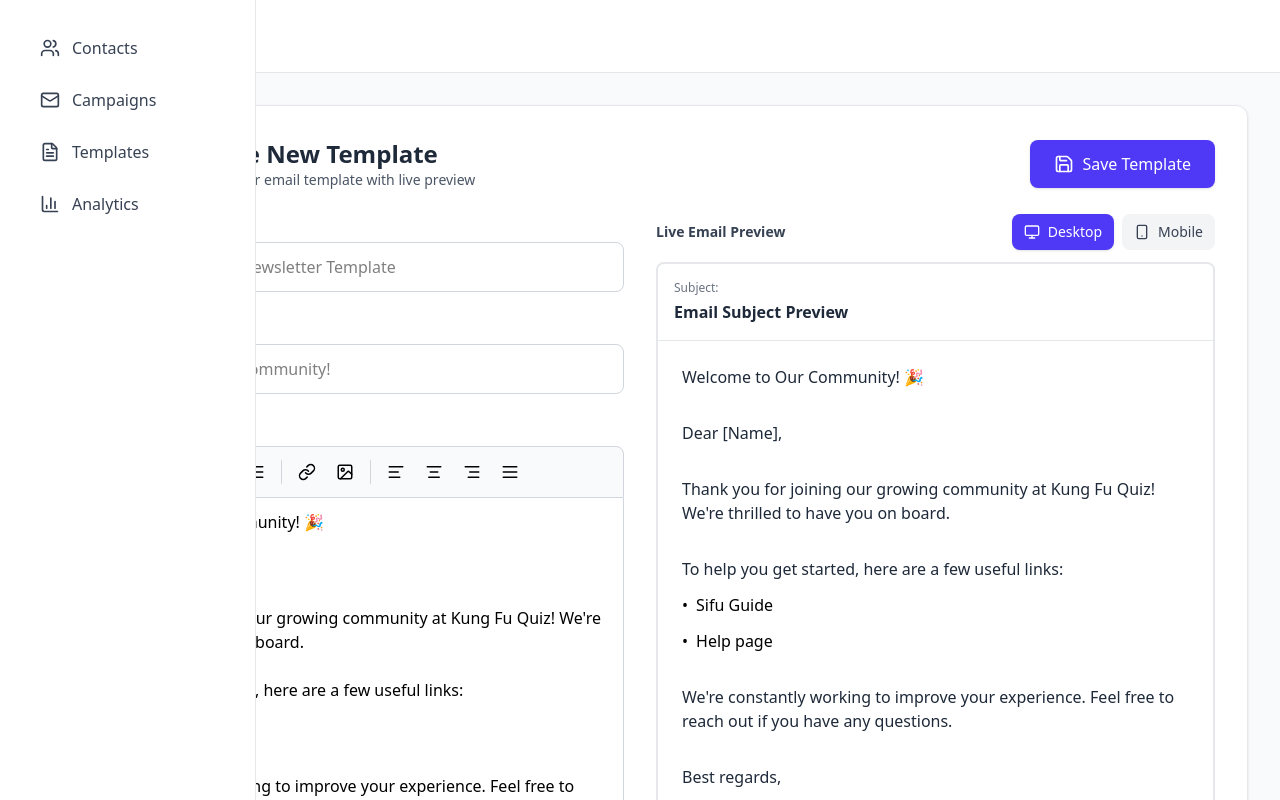
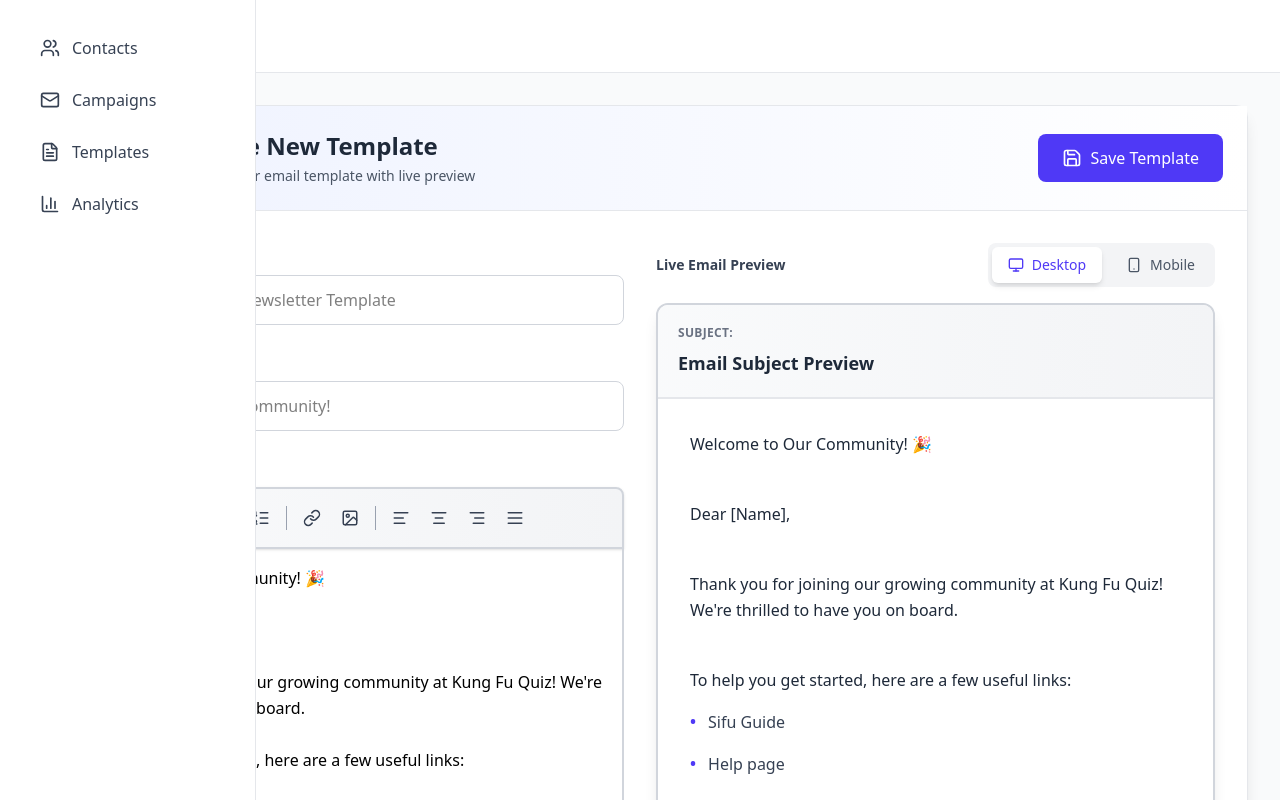
Before and after one commit to Slesha-Rawal/Email-Marketing-System, a React app in the folder frontend/: page /template-builder in a window 1280 px wide. Built offline with nearby package versions, Linux system fonts and the light colour scheme; the HTML template or start-up script is replaced by a standard one.

Commit message:
refined the css of the template creation

```diff
--- a/frontend/src/pages/TemplateBuilder.jsx
+++ b/frontend/src/pages/TemplateBuilder.jsx
@@ -1,22 +1,35 @@
-import React, { useState, useEffect } from 'react';
-import { useNavigate, useLocation } from 'react-router-dom';
+import React, { useState, useEffect } from "react";
+import { useNavigate, useLocation } from "react-router-dom";
 import {
-  Mail, Bold, Italic, Underline, List, ListOrdered, Link, Image,
-  AlignLeft, AlignCenter, AlignRight, AlignJustify, Monitor, Smartphone,
-  Save, ArrowLeft
-} from 'lucide-react';
-import Header from '../components/Header';
-import Sidebar from '../components/Sidebar';
+  Mail,
+  Bold,
+  Italic,
+  Underline,
+  List,
+  ListOrdered,
+  Link,
+  Image,
+  AlignLeft,
+  AlignCenter,
+  AlignRight,
+  AlignJustify,
+  Monitor,
+  Smartphone,
+  Save,
+  ArrowLeft,
+} from "lucide-react";
+import Header from "../components/Header";
+import Sidebar from "../components/Sidebar";
 
 const TemplateBuilder = () => {
   const navigate = useNavigate();
   const location = useLocation();
   const editTemplate = location.state?.template;
 
-  const [templateName, setTemplateName] = useState('');
-  const [templateSubject, setTemplateSubject] = useState('');
-  const [emailContent, setEmailContent] = useState('');
-  const [previewMode, setPreviewMode] = useState('desktop');
+  const [templateName, setTemplateName] = useState("");
+  const [templateSubject, setTemplateSubject] = useState("");
+  const [emailContent, setEmailContent] = useState("");
+  const [previewMode, setPreviewMode] = useState("desktop");
 
   const defaultContent = `Welcome to Our Community! 🎉
 
@@ -45,7 +58,7 @@ The Kung Fu Quiz Team`;
 
   const handleSave = () => {
     if (!templateName || !templateSubject || !emailContent) {
-      alert('Please fill in all fields');
+      alert("Please fill in all fields");
       return;
     }
 
@@ -54,29 +67,29 @@ The Kung Fu Quiz Team`;
       title: templateName,
       subject: templateSubject,
       content: emailContent,
-      updatedAt: new Date().toISOString()
+      updatedAt: new Date().toISOString(),
     };
 
-    console.log('Saving template:', templateData);
-    alert('Template saved successfully!');
-    navigate('/templates');
+    console.log("Saving template:", templateData);
+    alert("Template saved successfully!");
+    navigate("/templates");
   };
 
   const toolbarButtons = [
-    { icon: Bold, title: 'Bold' },
-    { icon: Italic, title: 'Italic' },
-    { icon: Underline, title: 'Underline' },
+    { icon: Bold, title: "Bold" },
+    { icon: Italic, title: "Italic" },
+    { icon: Underline, title: "Underline" },
     { divider: true },
-    { icon: List, title: 'Bullet List' },
-    { icon: ListOrdered, title: 'Numbered List' },
+    { icon: List, title: "Bullet List" },
+    { icon: ListOrdered, title: "Numbered List" },
     { divider: true },
-    { icon: Link, title: 'Insert Link' },
-    { icon: Image, title: 'Insert Image' },
+    { icon: Link, title: "Insert Link" },
+    { icon: Image, title: "Insert Image" },
     { divider: true },
-    { icon: AlignLeft, title: 'Align Left' },
-    { icon: AlignCenter, title: 'Align Center' },
-    { icon: AlignRight, title: 'Align Right' },
-    { icon: AlignJustify, title: 'Justify' },
+    { icon: AlignLeft, title: "Align Left" },
+    { icon: AlignCenter, title: "Align Center" },
+    { icon: AlignRight, title: "Align Right" },
+    { icon: AlignJustify, title: "Justify" },
   ];
 
   return (
@@ -87,30 +100,32 @@ The Kung Fu Quiz Team`;
         <Header />
 
         <main className="flex-1 overflow-y-auto p-8">
-          <div className="bg-white rounded-xl shadow-sm border border-gray-200 p-8">
+          <div className="bg-white rounded-xl shadow-lg border border-gray-200">
             {/* Header Section */}
-            <div className="flex items-center justify-between mb-6">
-              <div className="flex items-center gap-3">
+            <div className="flex items-center justify-between p-6 border-b border-gray-200 bg-gradient-to-r from-indigo-50 to-white">
+              <div className="flex items-center gap-4">
                 <button
-                  onClick={() => navigate('/templates')}
-                  className="p-2 hover:bg-gray-100 rounded-lg transition-colors"
+                  onClick={() => navigate("/templates")}
+                  className="p-2 hover:bg-white hover:shadow-sm rounded-lg transition-all duration-200"
                   title="Back to templates"
                 >
                   <ArrowLeft size={24} className="text-gray-600" />
                 </button>
-                <div className="bg-indigo-600 text-white p-3 rounded-lg">
+                <div className="bg-gradient-to-br from-indigo-600 to-indigo-700 text-white p-3 rounded-xl shadow-md">
                   <Mail size={28} />
                 </div>
                 <div>
                   <h2 className="text-2xl font-bold text-gray-800">
-                    {editTemplate ? 'Edit Template' : 'Create New Template'}
+                    {editTemplate ? "Edit Template" : "Create New Template"}
                   </h2>
-                  <p className="text-gray-600 text-sm">Design your email template with live preview</p>
+                  <p className="text-gray-600 text-sm mt-1">
+                    Design your email template with live preview
+                  </p>
                 </div>
               </div>
               <button
                 onClick={handleSave}
-                className="flex items-center gap-2 px-6 py-3 bg-indigo-600 text-white rounded-lg hover:bg-indigo-700 transition-colors shadow-sm"
+                className="flex items-center gap-2 px-6 py-3 bg-indigo-600 text-white rounded-lg hover:bg-indigo-700 hover:shadow-lg transition-all duration-200 font-medium"
               >
                 <Save size={20} />
                 Save Template
@@ -118,96 +133,119 @@ The Kung Fu Quiz Team`;
             </div>
 
             {/* Main Grid Layout */}
-            <div className="grid grid-cols-1 lg:grid-cols-2 gap-8">
+            <div className="grid grid-cols-1 lg:grid-cols-2 gap-8 p-8">
               {/* Editor Section */}
               <div className="space-y-6">
                 <div>
-                  <label className="block text-sm font-semibold text-gray-700 mb-2">
-                    Template Name
+                  <label className="flex items-center gap-2 text-sm font-semibold text-gray-700 mb-3">
+                    <span>Template Name</span>
+                    <span className="text-red-500">*</span>
                   </label>
                   <input
                     type="text"
                     placeholder="e.g., Welcome Email, Newsletter Template"
                     value={templateName}
                     onChange={(e) => setTemplateName(e.target.value)}
-                    className="w-full px-4 py-3 border border-gray-300 rounded-lg focus:outline-none focus:ring-2 focus:ring-indigo-500 focus:border-transparent"
+                    className="w-full px-4 py-3 border border-gray-300 rounded-lg focus:outline-none focus:ring-2 focus:ring-indigo-500 focus:border-indigo-500 transition-all duration-200 hover:border-gray-400"
                   />
                 </div>
 
                 <div>
-                  <label className="block text-sm font-semibold text-gray-700 mb-2">
-                    Email Subject
+                  <label className="flex items-center gap-2 text-sm font-semibold text-gray-700 mb-3">
+                    <span>Email Subject</span>
+                    <span className="text-red-500">*</span>
                   </label>
                   <input
                     type="text"
                     placeholder="e.g., Welcome to our community!"
                     value={templateSubject}
                     onChange={(e) => setTemplateSubject(e.target.value)}
-                    className="w-full px-4 py-3 border border-gray-300 rounded-lg focus:outline-none focus:ring-2 focus:ring-indigo-500 focus:border-transparent"
+                    className="w-full px-4 py-3 border border-gray-300 rounded-lg focus:outline-none focus:ring-2 focus:ring-indigo-500 focus:border-indigo-500 transition-all duration-200 hover:border-gray-400"
                   />
                 </div>
 
                 <div>
-                  <label className="block text-sm font-semibold text-gray-700 mb-2">
-                    Email Content
+                  <label className="flex items-center gap-2 text-sm font-semibold text-gray-700 mb-3">
+                    <span>Email Content</span>
+                    <span className="text-red-500">*</span>
                   </label>
 
                   {/* Toolbar */}
-                  <div className="flex items-center gap-1 p-2 bg-gray-50 border border-gray-300 rounded-t-lg flex-wrap">
-                    {toolbarButtons.map((button, index) => (
+                  <div className="flex items-center gap-1 p-3 bg-gradient-to-r from-gray-50 to-gray-100 border-2 border-gray-300 rounded-t-lg flex-wrap shadow-sm">
+                    {toolbarButtons.map((button, index) =>
                       button.divider ? (
-                        <div key={`divider-${index}`} className="w-px h-6 bg-gray-300 mx-1"></div>
+                        <div
+                          key={`divider-${index}`}
+                          className="w-px h-6 bg-gray-400 mx-1"
+                        ></div>
                       ) : (
                         <button
                           key={index}
-                          className="p-2 hover:bg-gray-200 rounded transition-colors"
+                          className="p-2 hover:bg-white hover:shadow-md rounded-md transition-all duration-200 text-gray-700 hover:text-indigo-600 active:scale-95"
                           title={button.title}
                           type="button"
                         >
                           <button.icon size={18} />
                         </button>
-                      )
-                    ))}
+                      ),
+                    )}
                   </div>
 
                   {/* Content Editor */}
                   <textarea
                     value={emailContent}
                     onChange={(e) => setEmailContent(e.target.value)}
-                    className="w-full px-4 py-3 border border-gray-300 border-t-0 rounded-b-lg focus:outline-none focus:ring-2 focus:ring-indigo-500 focus:border-transparent min-h-[500px] font-sans resize-none"
+                    className="w-full px-4 py-4 border-2 border-gray-300 border-t-0 rounded-b-lg focus:outline-none focus:ring-2 focus:ring-indigo-500 focus:border-indigo-500 min-h-[500px] font-sans resize-none transition-all duration-200 leading-relaxed hover:border-gray-400"
                     placeholder="Start typing your email content... Use [Name] for personalization."
                   />
-                  <p className="text-xs text-gray-500 mt-2">
-                    Tip: Use placeholders like [Name], [Email], [Company] for personalization
-                  </p>
+                  <div className="flex items-start gap-2 mt-3 p-3 bg-indigo-50 border border-indigo-200 rounded-lg">
+                    <span className="text-indigo-600 font-semibold text-xs mt-0.5">
+                      💡 TIP:
+                    </span>
+                    <p className="text-xs text-indigo-700 leading-relaxed">
+                      Use placeholders like{" "}
+                      <code className="px-1.5 py-0.5 bg-white border border-indigo-200 rounded font-mono text-indigo-800">
+                        [Name]
+                      </code>
+                      ,{" "}
+                      <code className="px-1.5 py-0.5 bg-white border border-indigo-200 rounded font-mono text-indigo-800">
+                        [Email]
+                      </code>
+                      ,{" "}
+                      <code className="px-1.5 py-0.5 bg-white border border-indigo-200 rounded font-mono text-indigo-800">
+                        [Company]
+                      </code>{" "}
+                      for personalization
+                    </p>
+                  </div>
                 </div>
               </div>
 
               {/* Preview Section */}
               <div className="space-y-4">
                 <div className="sticky top-0">
-                  <div className="flex items-center justify-between mb-3">
+                  <div className="flex items-center justify-between mb-4">
                     <label className="block text-sm font-semibold text-gray-700">
                       Live Email Preview
                     </label>
-                    <div className="flex gap-2">
+                    <div className="flex gap-2 p-1 bg-gray-100 rounded-lg">
                       <button
-                        onClick={() => setPreviewMode('desktop')}
-                        className={`flex items-center gap-2 px-3 py-2 rounded-lg transition-colors text-sm ${
-                          previewMode === 'desktop'
-                            ? 'bg-indigo-600 text-white shadow-sm'
-                            : 'bg-gray-100 text-gray-700 hover:bg-gray-200'
+                        onClick={() => setPreviewMode("desktop")}
+                        className={`flex items-center gap-2 px-4 py-2 rounded-md transition-all duration-200 text-sm font-medium ${
+                          previewMode === "desktop"
+                            ? "bg-white text-indigo-600 shadow-md"
+                            : "text-gray-600 hover:text-gray-900"
                         }`}
                       >
                         <Monitor size={16} />
                         Desktop
                       </button>
                       <button
-                        onClick={() => setPreviewMode('mobile')}
-                        className={`flex items-center gap-2 px-3 py-2 rounded-lg transition-colors text-sm ${
-                          previewMode === 'mobile'
-                            ? 'bg-indigo-600 text-white shadow-sm'
-                            : 'bg-gray-100 text-gray-700 hover:bg-gray-200'
+                        onClick={() => setPreviewMode("mobile")}
+                        className={`flex items-center gap-2 px-4 py-2 rounded-md transition-all duration-200 text-sm font-medium ${
+                          previewMode === "mobile"
+                            ? "bg-white text-indigo-600 shadow-md"
+                            : "text-gray-600 hover:text-gray-900"
                         }`}
                       >
                         <Smartphone size={16} />
@@ -217,61 +255,89 @@ The Kung Fu Quiz Team`;
                   </div>
 
                   {/* Email Preview Box */}
-                  <div className={`bg-gray-50 border-2 border-gray-200 rounded-lg overflow-hidden transition-all ${
-                    previewMode === 'mobile' ? 'max-w-[375px] mx-auto' : ''
-                  }`}>
+                  <div
+                    className={`bg-white border-2 border-gray-300 rounded-xl overflow-hidden shadow-lg transition-all duration-300 ${
+                      previewMode === "mobile" ? "max-w-[375px] mx-auto" : ""
+                    }`}
+                  >
                     {/* Email Header */}
-                    <div className="bg-white border-b border-gray-200 p-4">
-                      <div className="text-xs text-gray-500 mb-1">Subject:</div>
-                      <div className="font-semibold text-gray-800">
-                        {templateSubject || 'Email Subject Preview'}
+                    <div className="bg-gradient-to-r from-gray-50 to-gray-100 border-b-2 border-gray-200 p-5">
+                      <div className="text-xs font-semibold text-gray-500 mb-2 uppercase tracking-wide">
+                        Subject:
+                      </div>
+                      <div className="font-semibold text-gray-800 text-lg">
+                        {templateSubject || "Email Subject Preview"}
                       </div>
                     </div>
 
                     {/* Email Body */}
-                    <div className="bg-white p-6 min-h-[500px]">
+                    <div className="bg-white p-8 min-h-[500px]">
                       {emailContent ? (
-                        <div className="space-y-3">
-                          {emailContent.split('\n').map((line, index) => {
+                        <div className="space-y-4">
+                          {emailContent.split("\n").map((line, index) => {
                             // Check if line is a bullet point
-                            if (line.trim().startsWith('•')) {
+                            if (line.trim().startsWith("•")) {
                               return (
-                                <div key={index} className="flex gap-2">
-                                  <span>•</span>
-                                  <span>{line.trim().substring(1).trim()}</span>
+                                <div
+                                  key={index}
+                                  className="flex gap-3 items-start"
+                                >
+                                  <span className="text-indigo-600 font-bold">
+                                    •
+                                  </span>
+                                  <span className="text-gray-700 leading-relaxed">
+                                    {line.trim().substring(1).trim()}
+                                  </span>
                                 </div>
                               );
                             }
                             // Check if line looks like a link
-                            if (line.trim() && (line.includes('http') || line.toLowerCase().includes('guide') || line.toLowerCase().includes('page'))) {
+                            if (
+                              line.trim() &&
+                              (line.includes("http") ||
+                                line.toLowerCase().includes("guide") ||
+                                line.toLowerCase().includes("page"))
+                            ) {
                               return (
-                                <a key={index} href="#" className="text-indigo-600 hover:underline block">
+                                <a
+                                  key={index}
+                                  href="#"
+                                  className="text-indigo-600 hover:text-indigo-700 hover:underline block font-medium transition-colors"
+                                >
                                   {line.trim()}
                                 </a>
                               );
                             }
                             // Regular paragraph
                             return line.trim() ? (
-                              <p key={index} className="text-gray-800">
+                              <p
+                                key={index}
+                                className="text-gray-800 leading-relaxed"
+                              >
                                 {line}
                               </p>
                             ) : (
-                              <div key={index} className="h-2"></div>
+                              <div key={index} className="h-3"></div>
                             );
                           })}
                         </div>
                       ) : (
-                        <div className="text-center text-gray-400 py-12">
-                          <Mail size={48} className="mx-auto mb-3 opacity-50" />
-                          <p>Your email preview will appear here</p>
+                        <div className="text-center text-gray-400 py-20">
+                          <Mail size={56} className="mx-auto mb-4 opacity-30" />
+                          <p className="text-lg font-medium">
+                            Your email preview will appear here
+                          </p>
+                          <p className="text-sm mt-2 text-gray-400">
+                            Start typing to see the preview
+                          </p>
                         </div>
                       )}
                     </div>
 
                     {/* Email Footer */}
-                    <div className="bg-gray-100 p-4 border-t border-gray-200">
-                      <p className="text-xs text-gray-600 text-center">
-                        This is a preview of your email template
+                    <div className="bg-gradient-to-r from-gray-50 to-gray-100 p-5 border-t-2 border-gray-200">
+                      <p className="text-xs text-gray-600 text-center font-medium">
+                        📧 This is a preview of your email template
                       </p>
                     </div>
                   </div>
@@ -280,24 +346,25 @@ The Kung Fu Quiz Team`;
             </div>
 
             {/* Bottom Action Bar */}
-            <div className="flex items-center justify-between mt-8 pt-6 border-t border-gray-200">
+            <div className="flex items-center justify-between px-8 py-6 border-t-2 border-gray-200 bg-gray-50">
               <button
-                onClick={() => navigate('/templates')}
-                className="px-6 py-2 border border-gray-300 text-gray-700 rounded-lg hover:bg-gray-50 transition-colors"
+                onClick={() => navigate("/templates")}
+                className="px-6 py-3 border-2 border-gray-300 text-gray-700 rounded-lg hover:bg-white hover:shadow-md transition-all duration-200 font-medium"
               >
                 Cancel
               </button>
               <div className="flex gap-3">
                 <button
                   type="button"
-                  className="px-6 py-2 border border-indigo-600 text-indigo-600 rounded-lg hover:bg-indigo-50 transition-colors"
+                  className="px-6 py-3 border-2 border-indigo-600 text-indigo-600 rounded-lg hover:bg-indigo-50 hover:shadow-md transition-all duration-200 font-medium"
                 >
                   Save as Draft
                 </button>
                 <button
                   onClick={handleSave}
-                  className="px-6 py-2 bg-indigo-600 text-white rounded-lg hover:bg-indigo-700 transition-colors"
+                  className="px-6 py-3 bg-indigo-600 text-white rounded-lg hover:bg-indigo-700 hover:shadow-lg transition-all duration-200 font-medium flex items-center gap-2"
                 >
+                  <Save size={18} />
                   Save & Publish
                 </button>
               </div>
```
